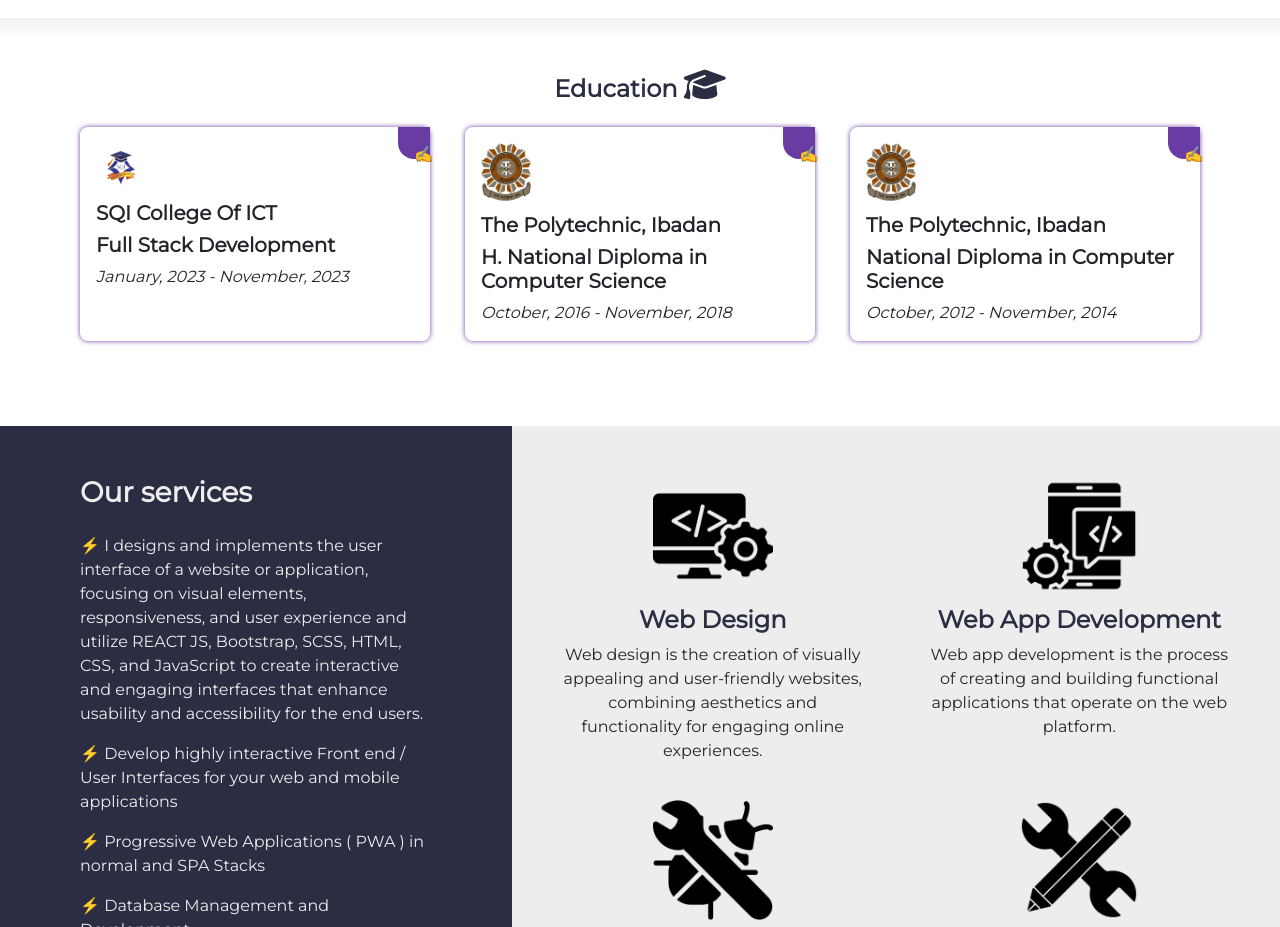
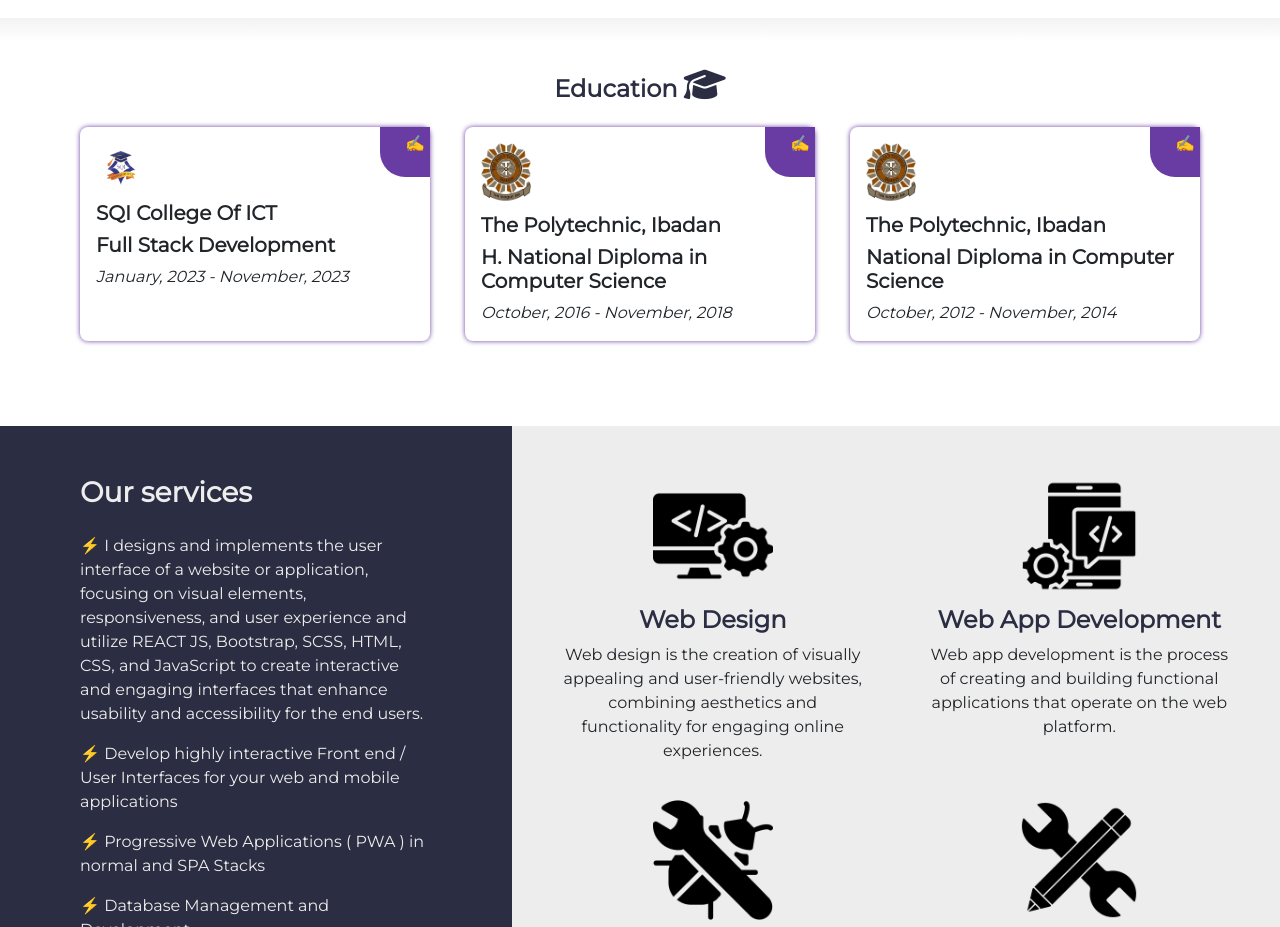
Before and after one commit to doiayokanmi/Dev-Damilola, a React (Vite) app: page / in a window 1280 px wide. Shown: the part 1740-2667 px from the top of the page. Built offline with nearby package versions, Linux system fonts and the light colour scheme.

Commit message:
education

```diff
--- a/src/App.css
+++ b/src/App.css
@@ -323,9 +323,10 @@ nav {
 #eduCard::before {
   content: "✍";
   position: absolute;
-  width: 20px;
-  height: 20px;
-  padding: 1em;
+  width: 50px;
+  height: 50px;
+  padding: 5px;
+  text-align: right;
   border-bottom-left-radius: 50%;
   top: 0;
   right: 0;
@@ -337,6 +338,7 @@ nav {
 #eduCard:hover::before {
   width: 100%;
   height: 100%;
+  color: #fff;
   border-bottom-left-radius: 0;
 }
 
```
